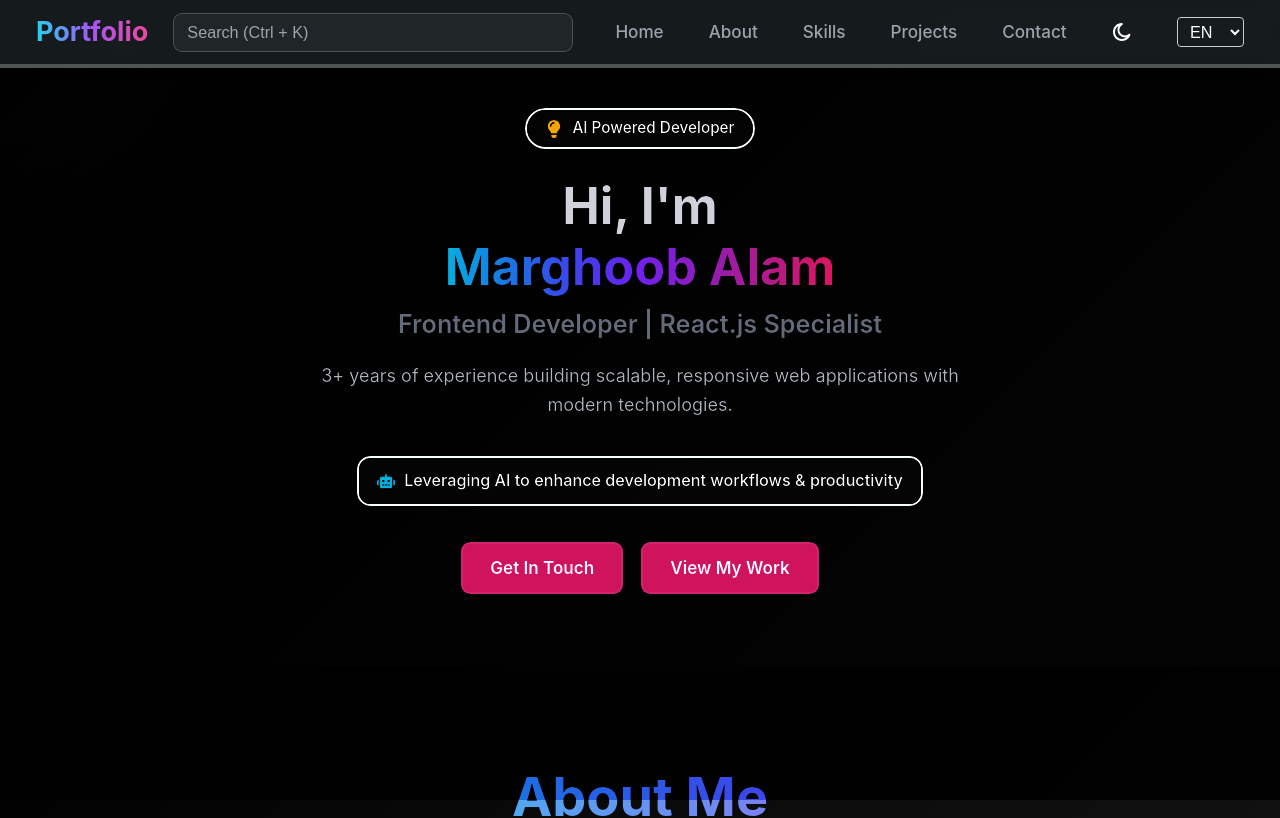
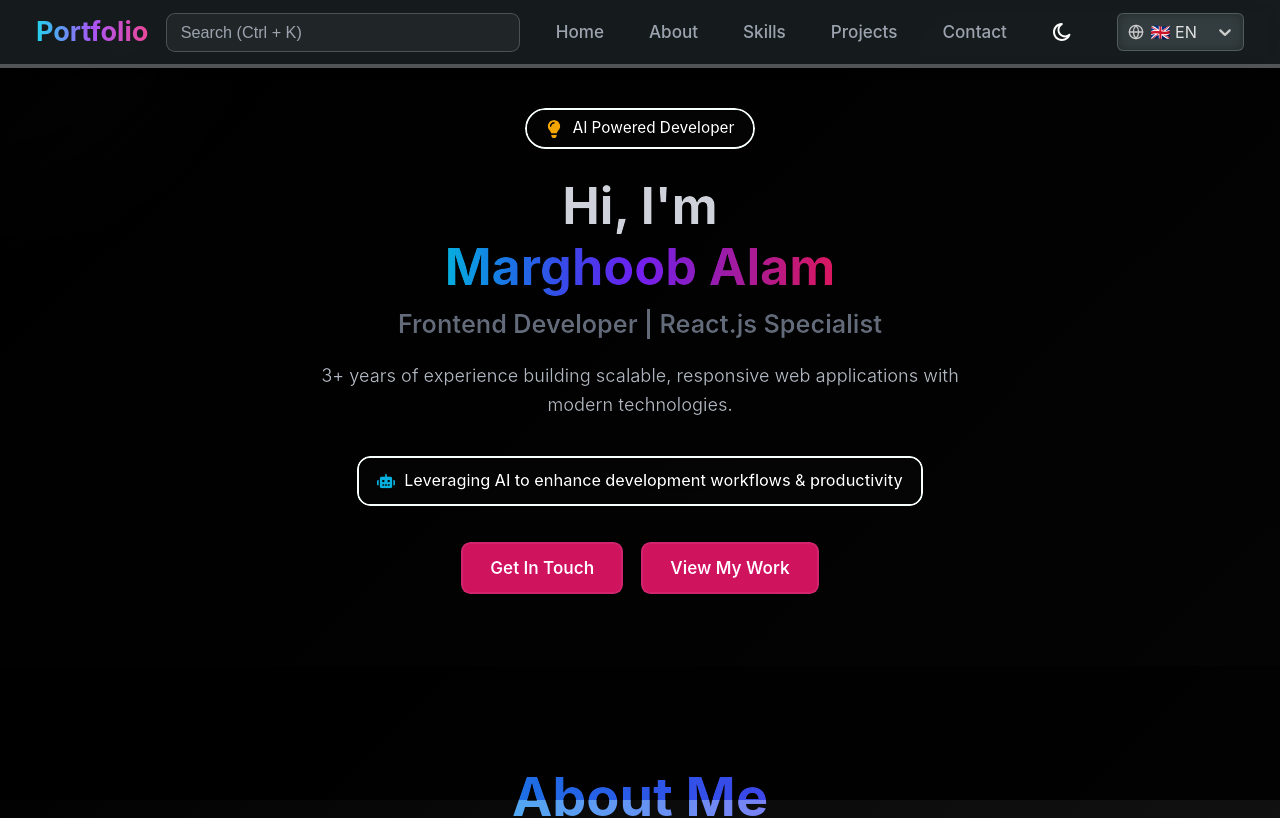
Before and after one commit to alammarghoob260/marghoobs_portfolio, a React (Vite) app: page / in a window 1280 px wide. Shown: the top 818 px of the page. Built offline with nearby package versions, Linux system fonts and the light colour scheme.

Commit message:
langugae drop down css

```diff
--- a/package.json
+++ b/package.json
@@ -16,8 +16,10 @@
     "react": "^19.1.1",
     "react-auto-google-translate": "^1.0.3",
     "react-dom": "^19.1.1",
+    "react-feather": "^2.0.10",
     "react-i18next": "^16.2.2",
-    "react-icons": "^5.5.0"
+    "react-icons": "^5.5.0",
+    "react-select": "^5.10.2"
   },
   "devDependencies": {
     "@eslint/js": "^9.36.0",
--- a/src/components/Navbar/Navbar.css
+++ b/src/components/Navbar/Navbar.css
@@ -23,7 +23,7 @@
   gap: 1rem;
 }
 
-/* 🔹 Logo (extreme left) */
+/* 🔹 Logo */
 .navbar-left {
   flex-shrink: 0;
 }
@@ -39,7 +39,7 @@
   white-space: nowrap;
 }
 
-/* 🔍 Search Bar (center) */
+/* 🔍 Search Bar */
 .navbar-search {
   flex: 1;
   display: flex;
@@ -110,7 +110,7 @@
   box-shadow: 0 0 8px rgba(34, 211, 238, 0.8);
 }
 
-/* 🔹 Theme Toggle (extreme right) */
+/* 🔹 Theme Toggle */
 .theme-toggle {
   background-color: transparent;
   border: none;
@@ -133,7 +133,6 @@
   display: flex;
   align-items: center;
   justify-content: center;
-  transition: none;
 }
 
 .theme-toggle svg {
@@ -256,13 +255,60 @@
   text-align: center;
 }
 
-.language-switcher {
+/* 🔹 react-select container */
+.language-switcher-select {
   margin-left: 1rem;
-  padding: 4px 8px;
-  border-radius: 4px;
-  background: transparent;
-  color: inherit;
-  border: 1px solid #ccc;
+  min-width: 120px;
   font-size: 0.9rem;
+}
+
+/* 🔹 react-select internal class prefix: lang__ */
+.lang__control {
+  background-color: rgba(255, 255, 255, 0.05);
+  border: 1px solid rgba(255, 255, 255, 0.2);
+  border-radius: 6px;
+  backdrop-filter: blur(6px);
+  color: #e0e0e0;
   cursor: pointer;
+  transition: all 0.3s ease;
 }
+
+.lang__control:hover {
+  background-color: rgba(255, 255, 255, 0.12);
+  border-color: rgba(255, 255, 255, 0.3);
+}
+
+.lang__single-value {
+  color: #e0e0e0;
+  display: flex;
+  align-items: center;
+  gap: 6px;
+}
+
+.lang__menu {
+  background-color: #1e1e1e;
+  border-radius: 6px;
+  box-shadow: 0 4px 12px rgba(0, 0, 0, 0.4);
+  z-index: 9999;
+}
+
+.lang__option {
+  background-color: #1e1e1e;
+  color: #e0e0e0;
+  padding: 8px 12px;
+  cursor: pointer;
+  transition: background-color 0.3s ease;
+}
+
+.lang__option--is-focused {
+  background-color: #333;
+  color: #ffffff;
+}
+
+.lang__dropdown-indicator {
+  color: #ccc;
+}
+
+.lang__indicator-separator {
+  display: none;
+}
--- a/src/components/Navbar/index.jsx
+++ b/src/components/Navbar/index.jsx
@@ -6,25 +6,24 @@ import MoonIcon from "../../assets/MoonIcon";
 import { useLanguage } from "../TranslationContext/LanguageContext";
 import { useTranslation } from "react-i18next";
 import i18n from "../../i18n";
-
-// ✅ Import translation files
+import Select, { components } from "react-select";
+import { Globe } from "react-feather";
+import { useTheme } from "../Theme/ThemeContext";
 import en from "./translation/en.json";
 import hi from "./translation/hi.json";
 import bn from "./translation/bn.json";
 import ur from "./translation/ur.json";
-
 import "./Navbar.css";
 
 const Navbar = () => {
   const [open, setOpen] = useState(false);
-  const [darkMode, setDarkMode] = useState(true);
   const [query, setQuery] = useState("");
   const searchRef = useRef(null);
   const { searchData } = useSearch();
   const { language, changeLanguage } = useLanguage();
   const { t } = useTranslation("navbar");
+  const { darkMode, toggleTheme } = useTheme(); // ✅ Global theme state
 
-  // ✅ Load translations
   useEffect(() => {
     i18n.addResourceBundle("en", "navbar", en, true, true);
     i18n.addResourceBundle("hi", "navbar", hi, true, true);
@@ -48,6 +47,22 @@ const Navbar = () => {
     window.addEventListener("keydown", handleShortcut);
     return () => window.removeEventListener("keydown", handleShortcut);
   }, []);
+
+  const languageOptions = [
+    { value: "en", label: "🇬🇧 EN" },
+    { value: "hi", label: "🇮🇳 हिन्दी" },
+    { value: "bn", label: "🇧🇩 বাংলা" },
+    { value: "ur", label: "🇵🇰 اردو" },
+  ];
+
+  const SingleValue = (props) => (
+    <components.SingleValue {...props}>
+      <div style={{ display: "flex", alignItems: "center", gap: "6px" }}>
+        <Globe size={16} color="#ccc" />
+        {props.data.label}
+      </div>
+    </components.SingleValue>
+  );
 
   return (
     <nav className="navbar">
@@ -92,7 +107,7 @@ const Navbar = () => {
           {/* 🌗 Theme Toggle */}
           <button
             className={`theme-toggle ${darkMode ? "dark" : "light"}`}
-            onClick={() => setDarkMode(!darkMode)}
+            onClick={toggleTheme}
             aria-label="Toggle Theme"
           >
             <span className="toggle-icon">
@@ -101,16 +116,54 @@ const Navbar = () => {
           </button>
 
           {/* 🌐 Language Switcher */}
-          <select
-            className="language-switcher"
-            value={language}
-            onChange={(e) => changeLanguage(e.target.value)}
-          >
-            <option value="en">EN</option>
-            <option value="hi">हिन्दी</option>
-            <option value="bn">বাংলা</option>
-            <option value="ur">اردو</option>
-          </select>
+          <Select
+            className="language-switcher-select"
+            classNamePrefix="lang"
+            options={languageOptions}
+            value={languageOptions.find((opt) => opt.value === language)}
+            onChange={(opt) => changeLanguage(opt.value)}
+            isSearchable={false}
+            aria-label="Language Switcher"
+            components={{ SingleValue }}
+            styles={{
+              control: (base) => ({
+                ...base,
+                backgroundColor: "rgba(255,255,255,0.05)",
+                borderColor: "rgba(255,255,255,0.2)",
+                color: "#e0e0e0",
+                backdropFilter: "blur(6px)",
+                borderRadius: "6px",
+                fontSize: "0.9rem",
+                minWidth: "120px",
+                cursor: "pointer",
+              }),
+              menu: (base) => ({
+                ...base,
+                backgroundColor: "#1e1e1e",
+                borderRadius: "6px",
+                boxShadow: "0 4px 12px rgba(0,0,0,0.4)",
+                zIndex: 9999,
+              }),
+              option: (base, state) => ({
+                ...base,
+                backgroundColor: state.isFocused ? "#333" : "#1e1e1e",
+                color: "#e0e0e0",
+                padding: "8px 12px",
+                cursor: "pointer",
+              }),
+              singleValue: (base) => ({
+                ...base,
+                color: "#e0e0e0",
+              }),
+              dropdownIndicator: (base) => ({
+                ...base,
+                color: "#ccc",
+              }),
+              indicatorSeparator: () => ({
+                display: "none",
+              }),
+            }}
+          />
         </div>
 
         {/* 🔹 Mobile Hamburger */}
@@ -142,7 +195,7 @@ const Navbar = () => {
         </div>
       )}
 
-      {/* 🔎 Modular Search Results */}
+      {/* 🔎 Search Results */}
       <SearchResults
         query={query}
         results={results}
--- /dev/null
+++ b/src/components/Theme/ThemeContext.jsx
@@ -0,0 +1,28 @@
+import { createContext, useContext, useEffect, useState } from "react";
+
+const ThemeContext = createContext();
+
+export const ThemeProvider = ({ children }) => {
+  const [darkMode, setDarkMode] = useState(() => {
+    const stored = localStorage.getItem("theme");
+    return stored ? stored === "dark" : true;
+  });
+
+  useEffect(() => {
+    document.documentElement.setAttribute(
+      "data-theme",
+      darkMode ? "dark" : "light"
+    );
+    localStorage.setItem("theme", darkMode ? "dark" : "light");
+  }, [darkMode]);
+
+  const toggleTheme = () => setDarkMode((prev) => !prev);
+
+  return (
+    <ThemeContext.Provider value={{ darkMode, toggleTheme }}>
+      {children}
+    </ThemeContext.Provider>
+  );
+};
+
+export const useTheme = () => useContext(ThemeContext);
```
Also changed, not shown: src/App.jsx (+6 -3 lines), 1 other file (tests, documents, lock files or other folders).
